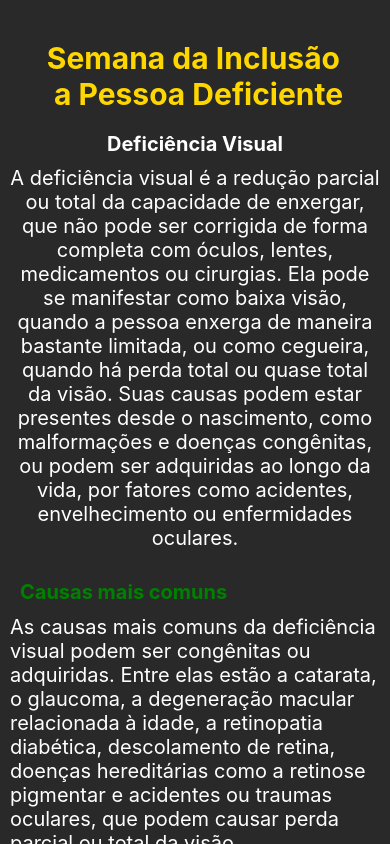
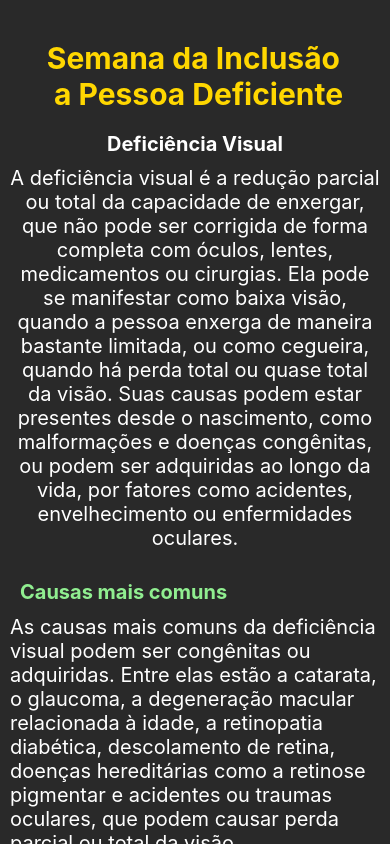
Before and after one commit to welli363/CavaleiroDoZodiaco, a React Native app: screen / in a window 390 px wide. Built offline with nearby package versions, Linux system fonts and the light colour scheme.

Commit message:
cores do titulo

```diff
--- a/src/components/TextoCausas.jsx
+++ b/src/components/TextoCausas.jsx
@@ -3,7 +3,7 @@ import { StyleSheet, Text, View } from 'react-native';
 export default function TextoCausas (){
     return (
         <View>
-            <Text style={{fontSize: 20, color: '#008000', marginTop: 20, marginBottom: 0.5, fontWeight:'bold', marginLeft: 20}}>
+            <Text style={{fontSize: 20, color: '#90EE90', marginTop: 20, marginBottom: 0.5, fontWeight:'bold', marginLeft: 20}}>
                 Causas mais comuns
             </Text>
         <Text style={{fontSize: 20, color: "white", margin: 10}}>
--- a/src/components/Tipos.jsx
+++ b/src/components/Tipos.jsx
@@ -3,7 +3,7 @@ import { StyleSheet, Text, View } from 'react-native';
 export default function Tipos (){
     return(
         <View>
-            <Text style={{fontSize: 20, color: '#0000FF', marginTop: 20, marginBottom: 0.5, fontWeight:'bold', marginLeft: 20}}>
+            <Text style={{fontSize: 20, color: '#87CEEB', marginTop: 20, marginBottom: 0.5, fontWeight:'bold', marginLeft: 20}}>
                 Tipos de deficiência Visual
             </Text>
             <Text style={{fontSize: 20, color: "white", margin: 10}}>
```
